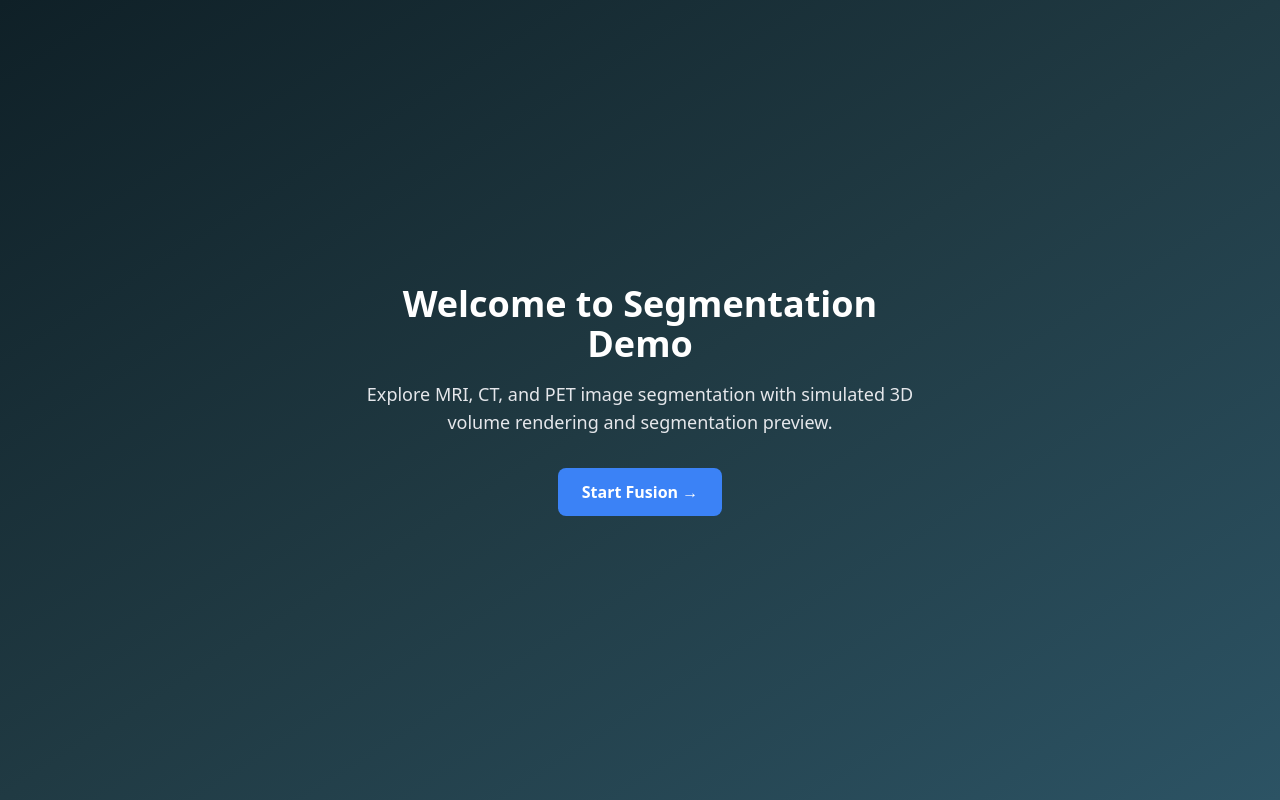
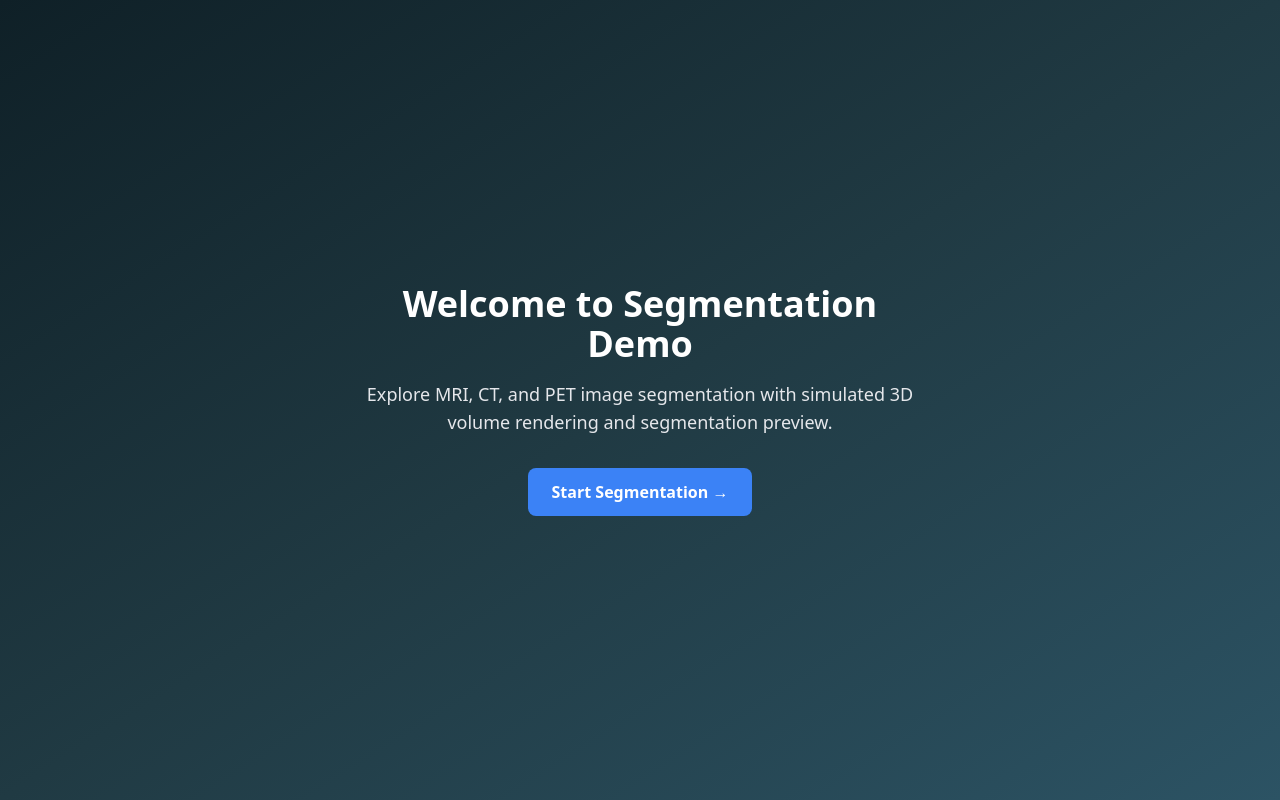
Before and after one commit to AnkithBinagekar/scanfusion-demo-image_overlay, a React (Create React App) app: page / in a window 1280 px wide. Built offline with nearby package versions, Linux system fonts and the light colour scheme; no server answers; the HTML template or start-up script is replaced by a standard one.

Commit message:
Frontend Ui Update

```diff
--- a/src/pages/LandingPage.jsx
+++ b/src/pages/LandingPage.jsx
@@ -17,7 +17,7 @@ const LandingPage = () => {
           onClick={() => navigate('/fusion')}
           className="px-6 py-3 bg-blue-500 hover:bg-blue-600 rounded-lg text-white font-semibold"
         >
-          Start Fusion →
+          Start Segmentation →
         </button>
       </div>
     </div>
```
